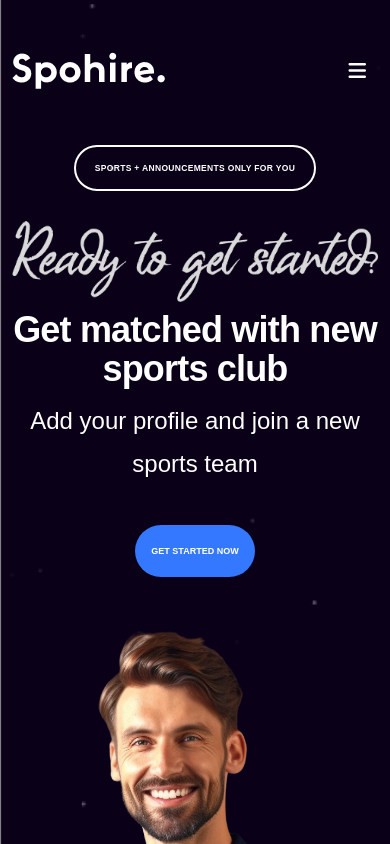
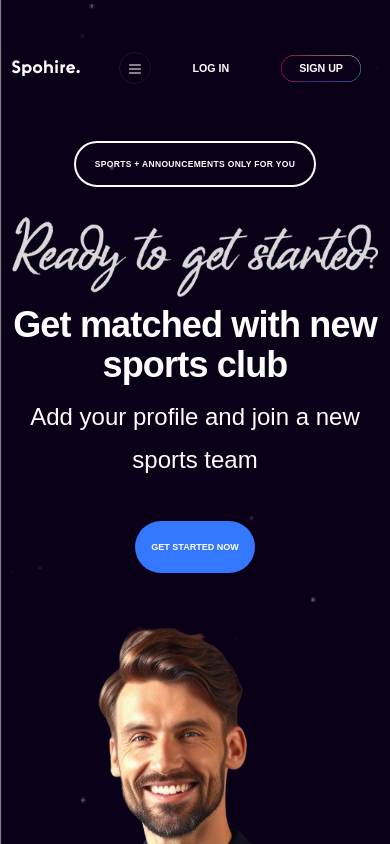
Before and after one commit to MamtazDev/spohire-react, a React (Vite) app: page / in a window 390 px wide. Shown: the top 844 px of the page. Built offline with nearby package versions, Linux system fonts and the light colour scheme; a web font is replaced by a local one.

Commit message:
headerv responsive done

```diff
--- a/src/components/header/Header.css
+++ b/src/components/header/Header.css
@@ -39,12 +39,16 @@
 }
 
 .navbar-toggler {
-    border: none;
+    border-radius: 100px;
+    border: 1px solid rgba(255, 255, 255, 0.08);
+    width: 32px;
+    height: 32px;
+    padding: unset;
+    font-size: unset;
+
 }
 
-.navbar-toggler i {
-    color: #FFF;
-}
+
 
 :focus-visible {
     outline: none;
@@ -88,3 +92,24 @@
 
 
 /* Header End */
+
+@media screen and (max-width:767px) {
+    .navbar-nav {
+        margin-top: 20px !important;
+        gap: 20px
+    }
+
+    .nav-link {
+        font-size: 15px;
+    }
+
+    .logIn,
+    .authBtn a {
+        font-size: 10.667px;
+    }
+
+    .authBtn {
+        background-image: url('../../assets/signupbgsm.png');
+    }
+
+}
--- a/src/components/header/Header.jsx
+++ b/src/components/header/Header.jsx
@@ -1,8 +1,9 @@
-import React from 'react'
-import './Header.css'
-import Logo from '../../assets/logo.png';
-import { Link } from 'react-router-dom';
-import { Container, Nav, NavDropdown, Navbar } from 'react-bootstrap';
+import React from "react";
+import "./Header.css";
+import Logo from "../../assets/logo.png";
+import Logosm from "../../assets/responsive-logo.png";
+import { Link } from "react-router-dom";
+import { Container, Nav, Navbar } from "react-bootstrap";
 
 const Header = () => {
   return (
@@ -10,67 +11,102 @@ const Header = () => {
       <Navbar expand="lg" className="navbar navbar-expand-lg">
         <Container>
           <Navbar.Brand href="#home">
-                        <a className="navbar-brand" href="index.html">
-                            <img src={Logo} alt="Logo" />
-                        </a>
+            <Nav.Link className="navbar-brand" href="#home">
+              <img className="d-none d-md-block" src={Logo} alt="Logo" />
+              <img className="d-block d-md-none" src={Logosm} alt="Logo" />
+            </Nav.Link>
           </Navbar.Brand>
-                    <Navbar.Toggle aria-controls="basic-navbar-nav" >
-                        <i class="fa-solid fa-bars"></i>
+          <Navbar.Toggle aria-controls="basic-navbar-nav">
+            {/* <i className="fa-solid fa-bars"></i> */}
+            <svg
+              xmlns="http://www.w3.org/2000/svg"
+              width="16"
+              height="16"
+              viewBox="0 0 16 16"
+              fill="none"
+            >
+              <g clipPath="url(#clip0_239_167)">
+                <path
+                  d="M2.5 8H13.5"
+                  stroke="white"
+                  strokeLinecap="round"
+                  strokeLinejoin="round"
+                />
+                <path
+                  d="M2.5 4H13.5"
+                  stroke="white"
+                  strokeLinecap="round"
+                  strokeLinejoin="round"
+                />
+                <path
+                  d="M2.5 12H13.5"
+                  stroke="white"
+                  strokeLinecap="round"
+                  strokeLinejoin="round"
+                />
+              </g>
+              <defs>
+                <clipPath id="clip0_239_167">
+                  <rect width="16" height="16" fill="white" />
+                </clipPath>
+              </defs>
+            </svg>
           </Navbar.Toggle>
+          <div className="d-block d-md-none">
+          <button className="logIn">Log in</button>
+              <button className="authBtn btnNone">
+                <Link
+                  href="#signUp"
+                  type="submit"
+                  className="text-decoration-none"
+                >
+                  Sign Up
+                </Link>
+              </button>
+          </div>
           <Navbar.Collapse id="basic-navbar-nav">
             <Nav className="m-auto">
-                            <Nav.Link href="#home"> <Link to={"/transfarMarket"} className="nav-link">Transfer Market</Link></Nav.Link>
-                            <Nav.Link href="#link"><Link to={"/jobOffer"} className="nav-link">Job Offers</Link> </Nav.Link>
-                            <Nav.Link href="#link"> <Link to={"/announcements"} className="nav-link">Announcements</Link></Nav.Link>
-                            <Nav.Link href="#link">      <Link to={"/pricing"} className="nav-link">Pricing</Link></Nav.Link>
-
+              <Nav.Link href="#home">
+                {" "}
+                <Link to={"/transfarMarket"} className="nav-link">
+                  Transfer Market
+                </Link>
+              </Nav.Link>
+              <Nav.Link href="#link">
+                <Link to={"/jobOffer"} className="nav-link">
+                  Job Offers
+                </Link>{" "}
+              </Nav.Link>
+              <Nav.Link href="#link">
+                {" "}
+                <Link to={"/announcements"} className="nav-link">
+                  Announcements
+                </Link>
+              </Nav.Link>
+              <Nav.Link href="#link">
+                {" "}
+                <Link to={"/pricing"} className="nav-link">
+                  Pricing
+                </Link>
+              </Nav.Link>
             </Nav>
-                        <form className="d-flex flex-column flex-lg-row align-items-center gap-2 nav_form_small">
+            <form className="d-flex flex-column flex-lg-row align-items-center gap-2 nav_form_small d-none d-md-block">
               <button className="logIn">Log in</button>
               <button className="authBtn btnNone">
-                                <Link href="#signUp" type="submit" className='text-decoration-none'>Sign Up</Link>
+                <Link
+                  href="#signUp"
+                  type="submit"
+                  className="text-decoration-none"
+                >
+                  Sign Up
+                </Link>
               </button>
             </form>
           </Navbar.Collapse>
         </Container>
       </Navbar>
-            {/* <nav className="navbar navbar-expand-lg">
-                <div className="container">
-                    <a className="navbar-brand" href="index.html">
-                        <img src={Logo} alt="Logo" />
-                    </a>
-                    <button className="navbar-toggler" type="button" data-bs-toggle="collapse"
-                        data-bs-target="#navbarSupportedContent" aria-controls="navbarSupportedContent"
-                        aria-expanded="false" aria-label="Toggle navigation">
-                        <i className="fa fa-bars"></i>
-                        <span className="navbar-toggler-icon"></span>
-                    </button>
-                    <div className="collapse navbar-collapse" id="navbarSupportedContent">
-                        <ul className="navbar-nav mx-auto mb-2 mb-lg-0">
-                            <li className="nav-item">
-                                <Link to={"/transfarMarket"} className="nav-link">Transfer Market</Link>
-                            </li>
-                            <li className="nav-item">
-                                <Link to={"/jobOffer"} className="nav-link">Job Offers</Link>
-                            </li>
-                            <li className="nav-item">
-                                <Link to={"/announcements"} className="nav-link">Announcements</Link>
-                            </li>
-                            <li className="nav-item">
-                                <Link to={"/pricing"} className="nav-link">Pricing</Link>
-                            </li>
-                        </ul>
-                        <form className="d-flex flex-column flex-lg-row align-items-center gap-2">
-                            <button className="logIn">Log in</button>
-                            <button className="authBtn btnNone">
-                                <Link href="#signUp" type="submit" className='text-decoration-none'>Sign Up</Link>
-                            </button>
-                        </form>
-                    </div>
-                </div>
-            </nav> */}
     </header>
-    )
-}
+  );
+};
 
-export default Header
+export default Header;
```
Also changed, not shown: src/components/Dashboard/viewDetails/ViewDetails.jsx (+68 -68 lines), src/assets/responsive-logo.png (added), src/assets/signupbgsm.png (added). Lines whose indentation alone changed are shown as unchanged.
